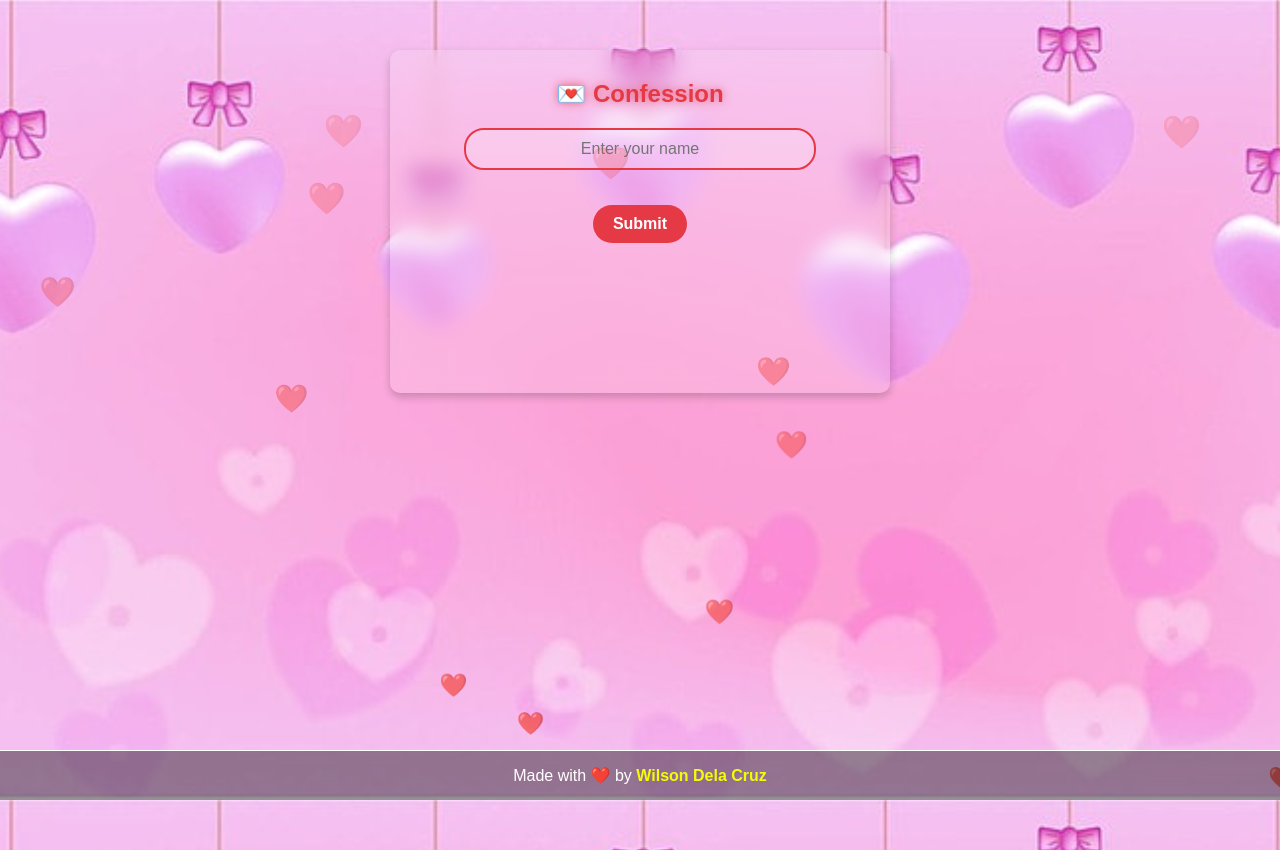
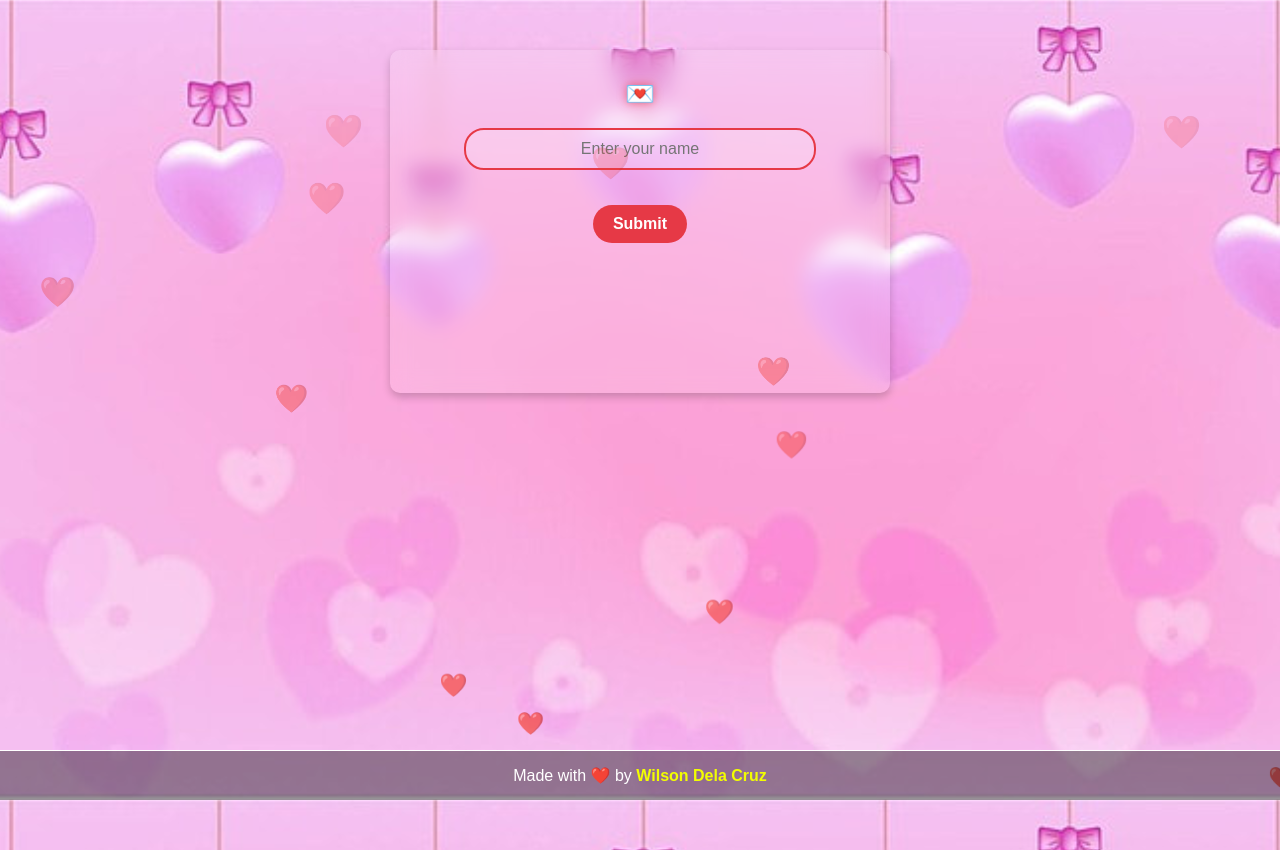
Before and after one commit to Wilson07160530/FOR-MY-SPECIAL-ONE-, a plain HTML site: page index.html in a window 1280 px wide. Drawn offline with Linux system fonts and the light colour scheme.

Commit message:
Update index.html

```diff
--- a/index.html
+++ b/index.html
@@ -168,7 +168,7 @@
 </audio>
 
 <div class="container">
-    <h1>💌 Confession</h1>
+    <h1>💌</h1>
 
     <form onsubmit="return false;">
         <input type="text" id="nameInput" placeholder="Enter your name">
```
